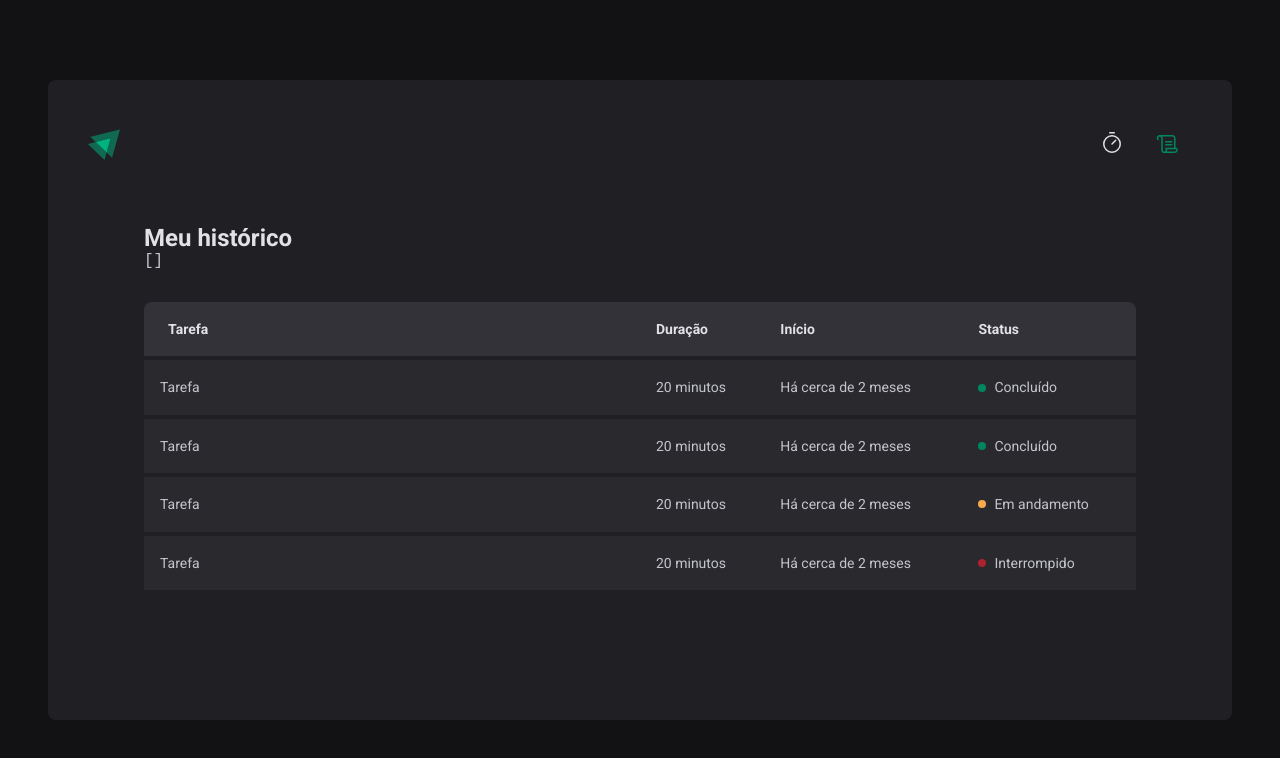
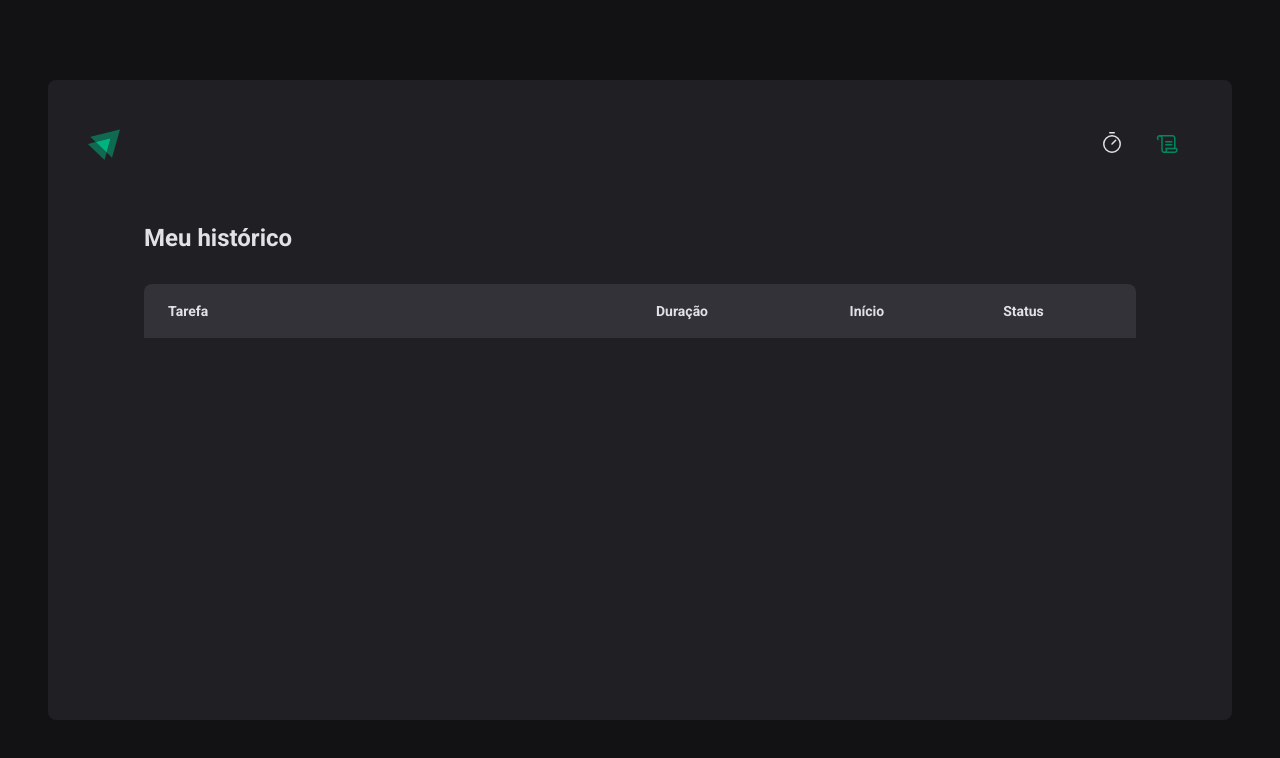
Before and after one commit to dmardoqueu/timer, a React (Vite) app: page /history in a window 1280 px wide. Shown: the top 758 px of the page. Built offline with nearby package versions, Linux system fonts and the light colour scheme.

Commit message:
Finalizando os contextos e ajustando o histórico

```diff
--- a/src/contexts/CyclesContexts.tsx
+++ b/src/contexts/CyclesContexts.tsx
@@ -66,8 +66,6 @@
         setCycles((state) => [...state, newCycle])
         setActiveCycleId(id)
         setAmountSecondsPassed(0)
-
-        // reset()
     }
 
     function interruptCurrentCycle() {
--- a/src/pages/History/index.tsx
+++ b/src/pages/History/index.tsx
@@ -1,6 +1,8 @@
 import { useContext } from "react";
 import { HistoryContainer, HistoryList, Status } from "./styles";
 import { CyclesContext } from "../../contexts/CyclesContexts";
+import { formatDistanceToNow } from 'date-fns'
+import { ptBR} from 'date-fns/locale/pt-BR'
 
 export function History() {
     const { cycles } = useContext(CyclesContext)
@@ -10,10 +12,6 @@
             <h1>
                 Meu histórico
             </h1>
-
-            <pre>
-                {JSON.stringify(cycles, null, 2)}
-            </pre>
 
             <HistoryList>
                 <table>
@@ -26,42 +24,31 @@
                         </tr>
                     </thead>
                     <tbody>
-                        <tr>
-                            <td>Tarefa</td>
-                            <td>20 minutos</td>
-                            <td>Há cerca de 2 meses</td>
-                            <td>
-                                <Status statusColor="green">Concluído</Status>
-                            </td>
-                        </tr>
+                        {cycles.map(cycle => {
+                            return (
+                                <tr key={cycle.id}>
+                                    <td>{cycle.task}</td>
+                                    <td>{cycle.minutesAmount}</td>
+                                    <td>{formatDistanceToNow(cycle.startDate, {
+                                        addSuffix: true,
+                                        locale: ptBR
+                                    })}</td>
+                                    <td>
+                                        {cycle.finishedDate && (
+                                            <Status statusColor="green">Concluído</Status>
+                                        )}
 
-                        <tr>
-                            <td>Tarefa</td>
-                            <td>20 minutos</td>
-                            <td>Há cerca de 2 meses</td>
-                            <td>
-                                <Status statusColor="green">Concluído</Status>
-                            </td>
-                        </tr>
+                                        {!cycle.interruptedDate && !cycle.interruptedDate && (
+                                            <Status statusColor="yellow">Em andamento</Status>
+                                        )}
 
-                        <tr>
-                            <td>Tarefa</td>
-                            <td>20 minutos</td>
-                            <td>Há cerca de 2 meses</td>
-                            <td>
-                                <Status statusColor="yellow">Em andamento</Status>
-                            </td>
-                        </tr>
-
-                        <tr>
-                            <td>Tarefa</td>
-                            <td>20 minutos</td>
-                            <td>Há cerca de 2 meses</td>
-                            <td>
-                                <Status statusColor="red">Interrompido</Status>
-                            </td>
-                        </tr>
-
+                                        {cycle.interruptedDate && (
+                                            <Status statusColor="red">Interrompido</Status>
+                                        )}
+                                    </td>
+                                </tr>
+                            )
+                        })}
                     </tbody>
                 </table>
             </HistoryList>
--- a/src/pages/Home/index.tsx
+++ b/src/pages/Home/index.tsx
@@ -39,12 +39,17 @@
 
     const { handleSubmit, watch, reset } = newCycleForm
 
+    function handleCreateNewCycle(data: NewCycleFormData) {
+        createNewCycle(data)
+        reset()
+    }
+
     const task = watch('task')
     const isSubmitDisable = !task
 
     return (
         <HomeContainer>
-            <form onSubmit={handleSubmit(createNewCycle)}>
+            <form onSubmit={handleSubmit(handleCreateNewCycle)}>
                     <FormProvider {...newCycleForm}>
                         <NewCycleForm />
                     </FormProvider>
```
